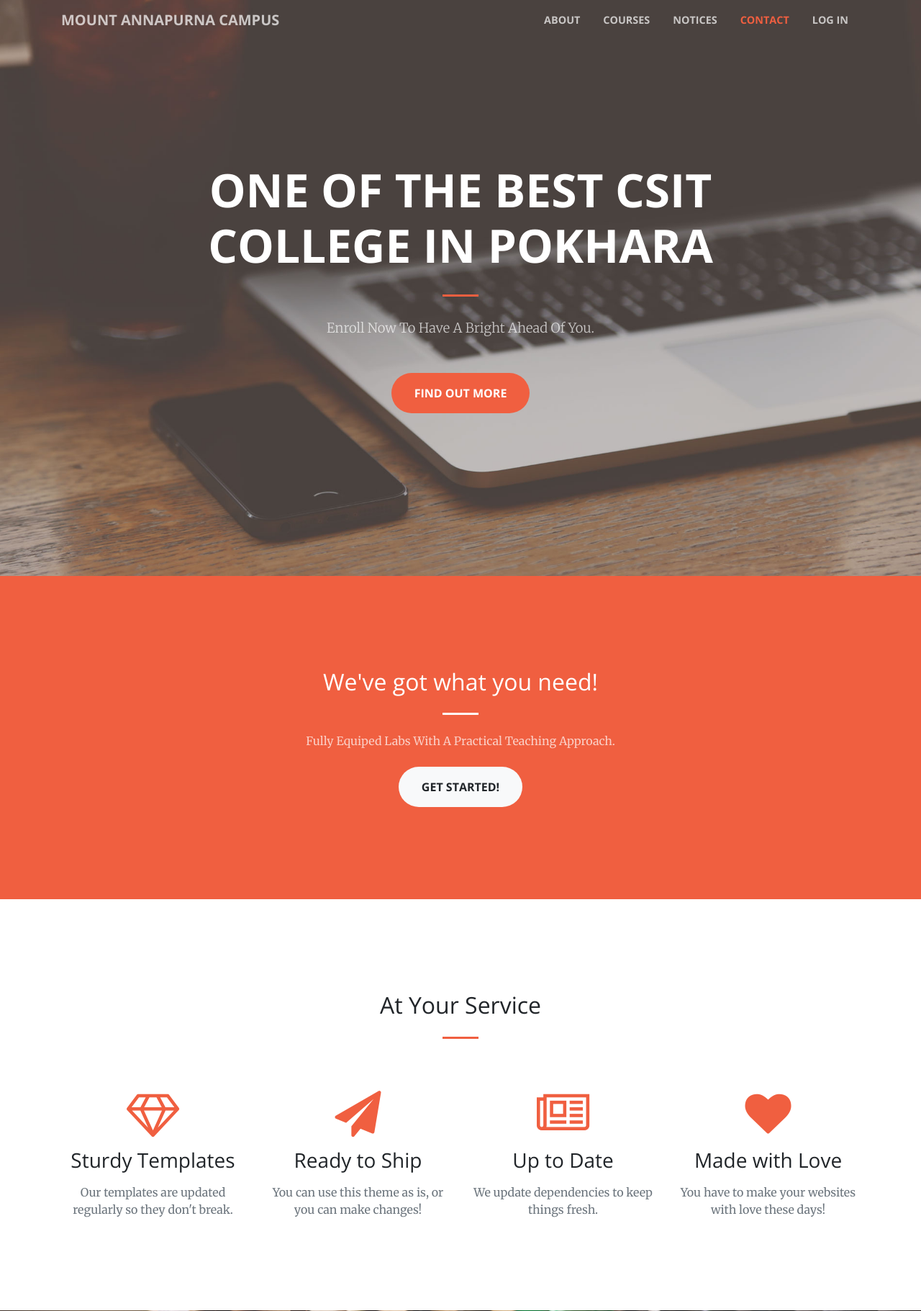
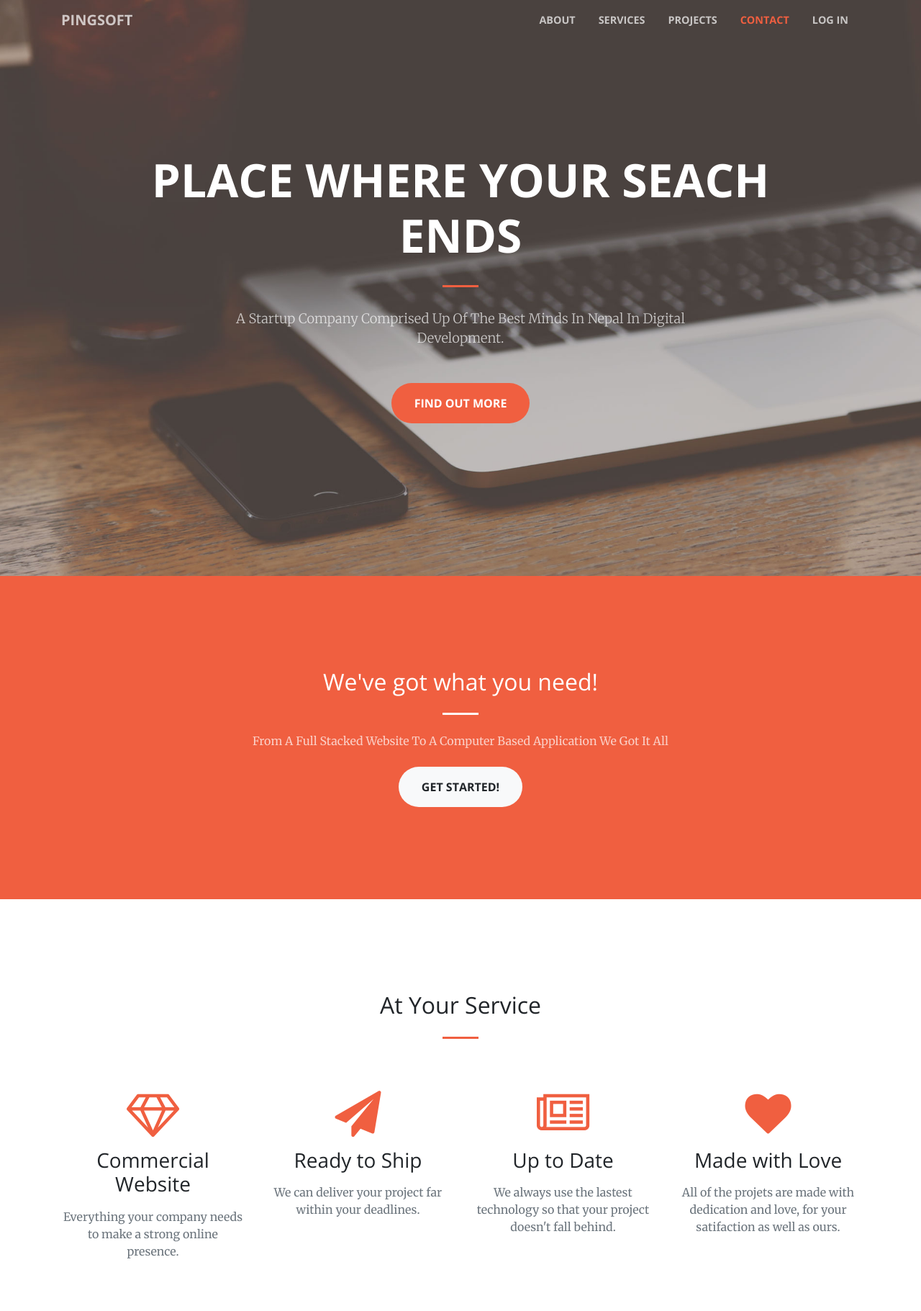
Before and after one commit to lurayy/PingSoft_Webpage, a Django app: page / in a window 1280 px wide. Shown: the top 1821 px of the page at 72% size. Run offline with Django 3.2, Linux system fonts and the light colour scheme; some libraries are stand-ins or nearby versions.

Commit message:
made some change

```diff
--- a/homepage/templates/homepage/header.html
+++ b/homepage/templates/homepage/header.html
@@ -8,7 +8,7 @@
     <meta name="description" content="">
     <meta name="author" content="">
 
-    <title>MAC</title>
+    <title>PingSoft</title>
     {% load staticfiles %}
 
     <!-- Bootstrap core CSS -->
--- a/homepage/templates/homepage/index.html
+++ b/homepage/templates/homepage/index.html
@@ -6,7 +6,7 @@
     <!-- Navigation -->
     <nav class="navbar navbar-expand-lg navbar-light fixed-top" id="mainNav">
         <div class="container">
-          <a class="navbar-brand js-scroll-trigger" href="#page-top">Mount Annapurna Campus</a>
+          <a class="navbar-brand js-scroll-trigger" href="#page-top">PingSoft</a>
           <button class="navbar-toggler navbar-toggler-right" type="button" data-toggle="collapse" data-target="#navbarResponsive" aria-controls="navbarResponsive" aria-expanded="false" aria-label="Toggle navigation">
             <span class="navbar-toggler-icon"></span>
           </button>
@@ -16,10 +16,10 @@
                 <a class="nav-link js-scroll-trigger" href="#about">About</a>
               </li>
               <li class="nav-item">
-                <a class="nav-link js-scroll-trigger" href="#services">Courses</a>
+                <a class="nav-link js-scroll-trigger" href="#services">Services</a>
               </li>
               <li class="nav-item">
-                <a class="nav-link js-scroll-trigger" href="#portfolio">Notices</a>
+                <a class="nav-link js-scroll-trigger" href="#portfolio">Projects</a>
               </li>
               <li class="nav-item">
                 <a class="nav-link js-scroll-trigger" href="#contact">Contact</a>
@@ -38,12 +38,12 @@
           <div class="row">
             <div class="col-lg-10 mx-auto">
               <h1 class="text-uppercase">
-                <strong>One Of The Best CSIT College In Pokhara</strong>
+                <strong>Place where your seach ends</strong>
               </h1>
               <hr>
             </div>
             <div class="col-lg-8 mx-auto">
-              <p class="text-faded mb-5">Enroll Now To Have A Bright Ahead Of You.</p>
+              <p class="text-faded mb-5">A Startup Company Comprised Up Of The Best Minds In Nepal In Digital Development.</p>
               <a class="btn btn-primary btn-xl js-scroll-trigger" href="#about">Find Out More</a>
             </div>
           </div>
@@ -56,7 +56,7 @@
             <div class="col-lg-8 mx-auto text-center">
               <h2 class="section-heading text-white">We've got what you need!</h2>
               <hr class="light my-4">
-              <p class="text-faded mb-4">Fully Equiped Labs With A Practical Teaching Approach.</p>
+              <p class="text-faded mb-4">From A Full Stacked Website To A Computer Based Application We Got It All</p>
               <a class="btn btn-light btn-xl js-scroll-trigger" href="#services">Get Started!</a>
             </div>
           </div>
@@ -77,29 +77,29 @@
             <div class="col-lg-3 col-md-6 text-center">
               <div class="service-box mt-5 mx-auto">
                 <i class="fa fa-4x fa-diamond text-primary mb-3 sr-icons"></i>
-                <h3 class="mb-3">Sturdy Templates</h3>
-                <p class="text-muted mb-0">Our templates are updated regularly so they don't break.</p>
+                <h3 class="mb-3">Commercial Website</h3>
+                <p class="text-muted mb-0">Everything your company needs to make a strong online presence.</p>
               </div>
             </div>
             <div class="col-lg-3 col-md-6 text-center">
               <div class="service-box mt-5 mx-auto">
                 <i class="fa fa-4x fa-paper-plane text-primary mb-3 sr-icons"></i>
                 <h3 class="mb-3">Ready to Ship</h3>
-                <p class="text-muted mb-0">You can use this theme as is, or you can make changes!</p>
+                <p class="text-muted mb-0">We can deliver your project far within your deadlines.</p>
               </div>
             </div>
             <div class="col-lg-3 col-md-6 text-center">
               <div class="service-box mt-5 mx-auto">
                 <i class="fa fa-4x fa-newspaper-o text-primary mb-3 sr-icons"></i>
                 <h3 class="mb-3">Up to Date</h3>
-                <p class="text-muted mb-0">We update dependencies to keep things fresh.</p>
+                <p class="text-muted mb-0">We always use the lastest technology so that your project doesn't fall behind.</p>
               </div>
             </div>
             <div class="col-lg-3 col-md-6 text-center">
               <div class="service-box mt-5 mx-auto">
                 <i class="fa fa-4x fa-heart text-primary mb-3 sr-icons"></i>
                 <h3 class="mb-3">Made with Love</h3>
-                <p class="text-muted mb-0">You have to make your websites with love these days!</p>
+                <p class="text-muted mb-0">All of the projets are made with dedication and love, for your satifaction as well as ours.</p>
               </div>
             </div>
           </div>
@@ -206,8 +206,8 @@
 
       <section class="bg-dark text-white">
         <div class="container text-center">
-          <h2 class="mb-4">Free Download at Start Bootstrap!</h2>
-          <a class="btn btn-light btn-xl sr-button" href="http://startbootstrap.com/template-overviews/creative/">Download Now!</a>
+          <h2 class="mb-4">Start Your Project With Us</h2>
+          <a class="btn btn-light btn-xl sr-button" href="#">Start Now!</a>
         </div>
       </section>
 
@@ -228,7 +228,7 @@
             <div class="col-lg-4 mr-auto text-center">
               <i class="fa fa-envelope-o fa-3x mb-3 sr-contact"></i>
               <p>
-                <a href="mailto:your-email@your-domain.com">feedback@startbootstrap.com</a>
+                <a href="mailto:your-email@your-domain.com">contact@pingsoft.com</a>
               </p>
             </div>
           </div>
```
